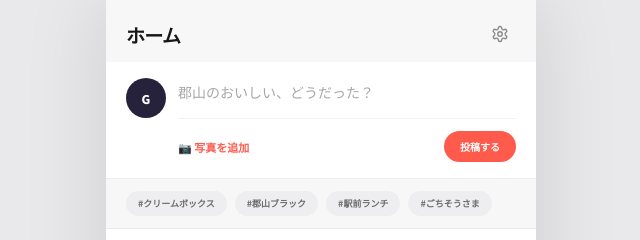
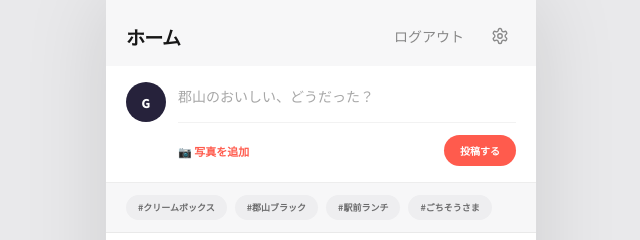
Before and after one commit to oyamada228/team-I, a website: page index.html in a window 1280 px wide. Shown: the top 240 px of the page, 319-959 px from the left. Drawn offline with Linux system fonts and the light colour scheme; some packages are replaced by stand-ins of ours; sample sign-in values are in the browser's storage.

Commit message:
ログアウト機能を付けた

```diff
--- a/index.html
+++ b/index.html
@@ -29,7 +29,11 @@
   <section id="screen-home" class="screen active">
 
     <header class="top between"><h1>ホーム</h1>
-      <button class="gear" data-go="mypage" aria-label="マイページ"><svg viewBox="0 0 24 24"><use href="#icon-gear"/></svg></button>
+      <div class="header-buttons">
+        <!-- ログアウトボタン -->
+        <button id="logoutButton">ログアウト</button>
+        <button class="gear" data-go="mypage" aria-label="マイページ"><svg viewBox="0 0 24 24"><use href="#icon-gear"/></svg></button>
+      </div>
     </header>
 
     <div class="composer">
--- a/login.js
+++ b/login.js
@@ -22,6 +22,10 @@ loginForm.addEventListener("submit", function(event) {
         alert("ログイン成功！");
 
         // ログイン状態を保存
+        sessionStorage.setItem("isLogin", "true");
+
+
+        // ログイン状態を保存
         sessionStorage.setItem("loggedIn", "true");
 
         // ホーム画面へ移動
--- a/script.js
+++ b/script.js
@@ -2,6 +2,13 @@
    ごちたま — 郡山グルメアプリ
    画面: ホーム / みつける / コース / マイページ + シート2つ
    ========================================================= */
+
+   // ログイン状態を確認
+if (sessionStorage.getItem("isLogin") !== "true") {
+
+    // ログインしていなければログイン画面へ
+    window.location.href = "login.html";
+}
 
 /* ---------- データ ---------- */
 const IMG = {
@@ -438,3 +445,19 @@ function countUp(el, to, ms = 600) {
   };
   requestAnimationFrame(tick);
 }
+
+// ログアウトボタンを取得
+const logoutButton = document.getElementById("logoutButton");
+
+// ログアウトボタンが押されたとき
+if (logoutButton) {
+    logoutButton.addEventListener("click", function() {
+
+        // ログイン状態を削除
+        sessionStorage.removeItem("isLogin");
+
+        // ログイン画面に戻る
+        window.location.href = "login.html";
+
+    });
+}
--- a/style.css
+++ b/style.css
@@ -189,3 +189,24 @@ img{display:block;max-width:100%}
 
 .screen.active{animation:screen-in .25s ease}
 @keyframes screen-in{from{opacity:0;transform:translateY(8px)}to{opacity:1;transform:none}}
+
+/* ヘッダー右側のボタン */
+.header-buttons {
+    display: flex;
+    align-items: center;
+    gap: 12px;
+}
+
+/* ログアウトボタン */
+#logoutButton {
+    background: transparent;
+    border: none;
+    color: #888;
+    font-size: 14px;
+    cursor: pointer;
+    padding: 8px;
+}
+
+#logoutButton:hover {
+    color: #ff5b50;
+}
```
